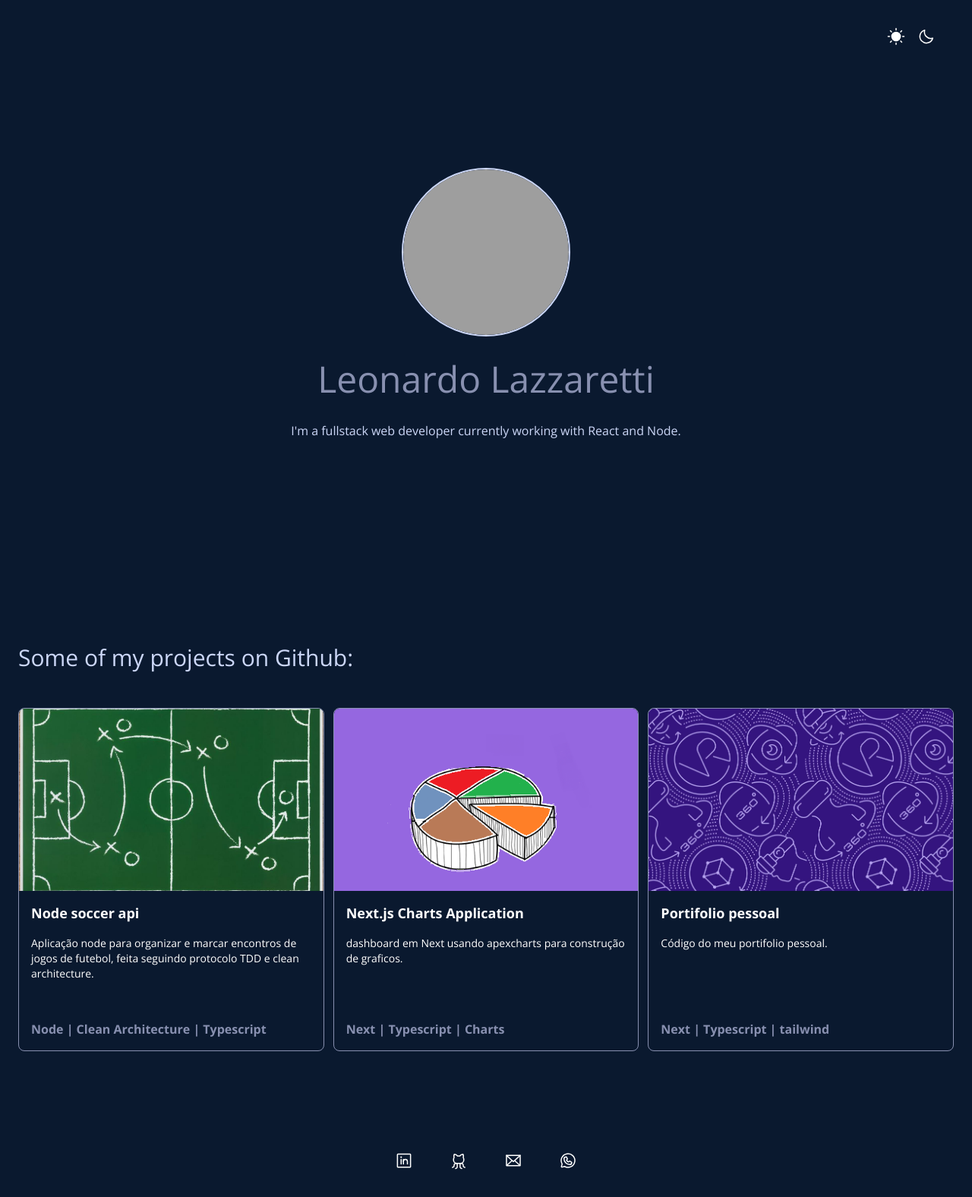
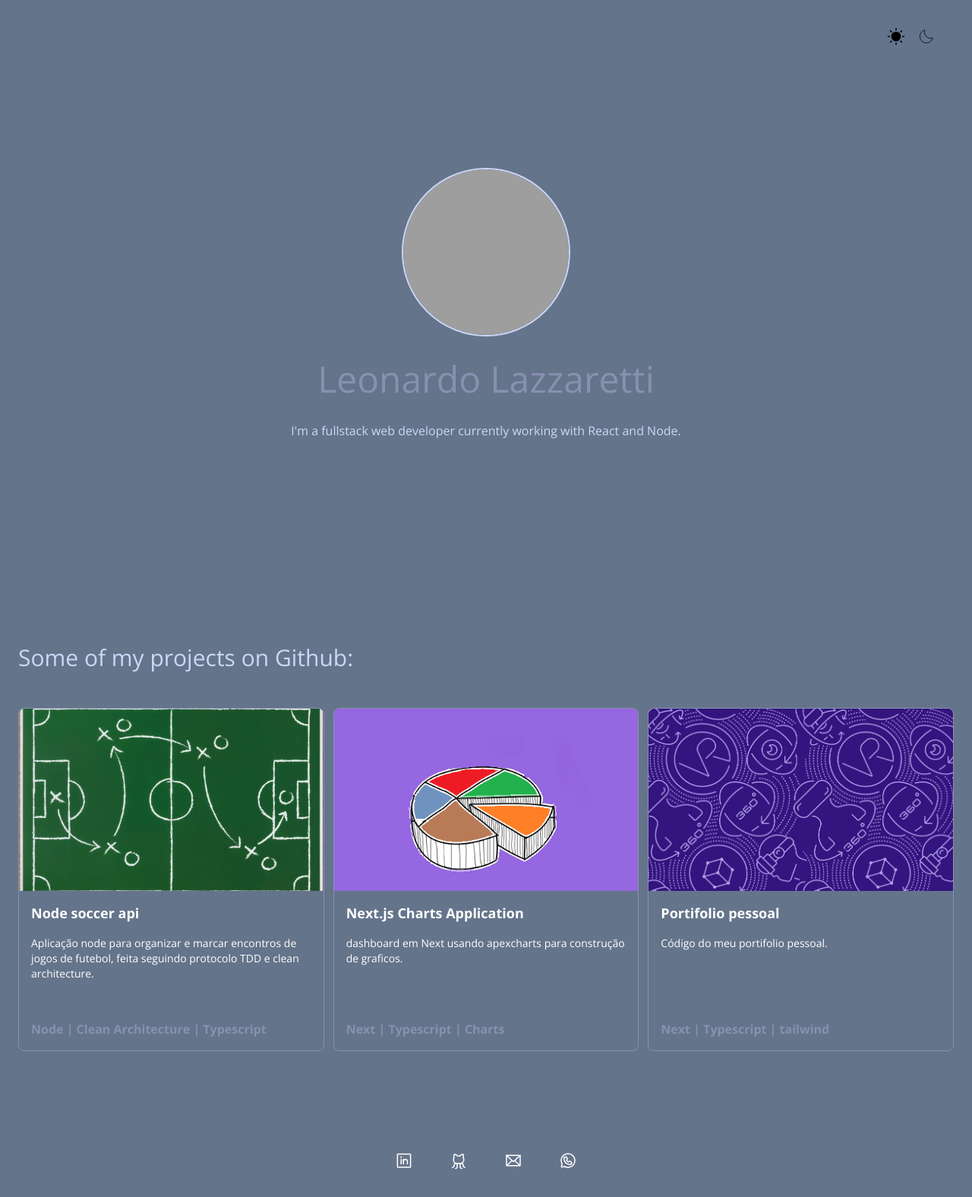
Before and after one commit to LeonardoL3/Portfolio, a Next.js app: page / in a window 1280 px wide. Shown: the whole page at 76% size. Built offline with nearby package versions, Linux system fonts and the light colour scheme; grey boxes are pictures that could not be loaded.

Commit message:
feat: add hook for icon themes

```diff
--- a/src/components/Button.tsx
+++ /dev/null
@@ -1,11 +0,0 @@
-import { ReactNode, HTMLProps } from "react"
-
-interface Props extends HTMLProps<HTMLButtonElement> {
-  children: ReactNode
-}
-
-export const Button = ({children}: Props) => {
-    return (
-      <button> {children} </button>
-    )
-}
--- a/src/components/Header.tsx
+++ b/src/components/Header.tsx
@@ -1,20 +1,31 @@
 import React from 'react'
 import { Sun, Moon } from 'phosphor-react'
+import { IconButton } from './IconButton'
+import { useIconsThemeMode } from '../hooks/useIconThemeMode'
 import { useTheme } from 'next-themes'
 
 const Header = () => {
 
+	const { currentDarkIconMode, currentLightIconMode } = useIconsThemeMode()
 	const { setTheme } = useTheme()
+
+	const handleSetThemes = (event: any) => {
+		setTheme(event.target.name)
+	}
 
 	return (
 		<header className="fixed top-0 right-0 h-24 px-12">
 			<div className="flex items-center justify-end h-full gap-4">
-				<button type="button" onClick={() => setTheme('light')}>
-					<Sun size={24} color="white" weight="fill" />
-				</button>
-				<button type="button" onClick={() => setTheme('dark')}>
-					<Moon size={24} color="white" />
-				</button>
+				<IconButton
+					name="light"
+					onClick={handleSetThemes}
+					icon={<Sun size={24} color={currentLightIconMode.color} weight={currentLightIconMode.weight} />}
+				/>
+				<IconButton
+					name="dark"
+					onClick={handleSetThemes}
+					icon={<Moon size={24} color={currentDarkIconMode.color} weight={currentDarkIconMode.weight} />}
+				/>
 			</div>
 		</header>
 	)
--- /dev/null
+++ b/src/components/IconButton.tsx
@@ -0,0 +1,11 @@
+import React, { ReactNode, HTMLProps } from 'react'
+
+interface Props extends HTMLProps<HTMLButtonElement> {
+	icon: ReactNode
+}
+
+export const IconButton = ({name, onClick, icon, ...rest}: Props) => {
+	return (
+		<button {...rest} type="button" name={name} onClick={onClick}> {icon} </button>
+	)
+}
--- /dev/null
+++ b/src/hooks/useIconThemeMode.ts
@@ -0,0 +1,40 @@
+import { useState, useEffect } from 'react'
+import { useTheme } from 'next-themes'
+
+interface ThemesIconsMode {
+  weight: 'thin' | 'fill'
+  color: string
+}
+
+interface useIconsThemeMode {
+  currentLightIconMode: ThemesIconsMode
+  currentDarkIconMode: ThemesIconsMode
+}
+
+export const useIconsThemeMode = (): useIconsThemeMode => {
+	const [themeIconMode, setThemeIconMode] = useState('')
+	const { resolvedTheme } = useTheme()
+
+	const isCurrentThemeModeLight = themeIconMode === 'light'
+
+	const currentLightIconMode: ThemesIconsMode = {
+		weight: isCurrentThemeModeLight ? 'fill' : 'thin',
+		color: isCurrentThemeModeLight ? '#000' : '#FFF'
+	}
+
+	const currentDarkIconMode: ThemesIconsMode = {
+		weight: !isCurrentThemeModeLight ? 'fill' : 'thin',
+		color: !isCurrentThemeModeLight ? '#FFF' : '#000'
+	}
+
+	useEffect(() => {
+		setThemeIconMode(resolvedTheme || '')
+	}, [resolvedTheme])
+
+
+	return {
+		currentLightIconMode,
+		currentDarkIconMode
+	}
+
+}
--- a/src/pages/index.tsx
+++ b/src/pages/index.tsx
@@ -34,12 +34,12 @@ const Home: NextPage = () => {
 					<div className="grid grid-cols-projects auto-rows-fr gap-3">
 						{githubProjects.map((project) => {
 							return (
-								<a href={project.repositoryUrl} key={project.title} className="min-h-[452px] bg-transparent border-[1px] border-solid border-neutral-500 rounded-lg overflow-hidden">
+								<a href={project.repositoryUrl} key={project.title} className="group min-h-[452px] bg-transparent border-[1px] border-solid border-neutral-500 rounded-lg overflow-hidden">
 									<header>
 										<img src={project.cover} className="h-60 w-full object-cover" />
 									</header>
 									{/* h-[calc(100%-240px)] */}
-									<section className="h-[calc(100%-240px)] flex flex-col justify-between gap-y-4 mx-4">
+									<section className="group-hover:brightness-50 h-[calc(100%-240px)] flex flex-col justify-between gap-y-4 mx-4">
 										<div className="pt-4">
 											<h2 className="text-[18px] mb-4 font-bold"> {project.title} </h2>
 											<p className="text-sm">
@@ -60,9 +60,9 @@ const Home: NextPage = () => {
 			<footer>
 				<div className="flex justify-center h-24 items-center gap-12">
 					<LinkedinLogo alt="Linkedin" size={24} className="hover:text-orange-400" />
-					<GithubLogo size={24} className="hover:text-orange-400" />
-					<Envelope size={24} className="hover:text-orange-400" />
-					<WhatsappLogo size={24} className="hover:text-orange-400" />
+					<GithubLogo alt="Github" size={24} className="hover:text-orange-400" />
+					<Envelope alt="Gmail" size={24} className="hover:text-orange-400" />
+					<WhatsappLogo alt="WhatsApp" size={24} className="hover:text-orange-400" />
 				</div>
 			</footer>
 
--- a/src/styles/globals.css
+++ b/src/styles/globals.css
@@ -16,10 +16,16 @@ body {
   font-family: 'Open Sans', sans-serif; /* monospace/fantasy talvez */
   background: #0a192f;
   color: white;
+
+  @apply bg-slate-500 dark:bg-estranho
 }
 
 .dark-transition {
   @apply transition-colors duration-300
 }
 
+svg {
+  pointer-events: none;
+}
+
 /* 0a192f */
--- a/tailwind.config.js
+++ b/tailwind.config.js
@@ -13,7 +13,7 @@ module.exports = {
 				'secondary': '#3c9484',
 				'neutral-300': '#ccd7f7',
 				'neutral-500': '#8890b0',
-				'dark': '#0a192f',
+				'estranho': '#0a192f',
 			},
 			gridTemplateColumns: {
 				'projects': 'repeat(auto-fit, minmax(387px, 1fr))',
```
